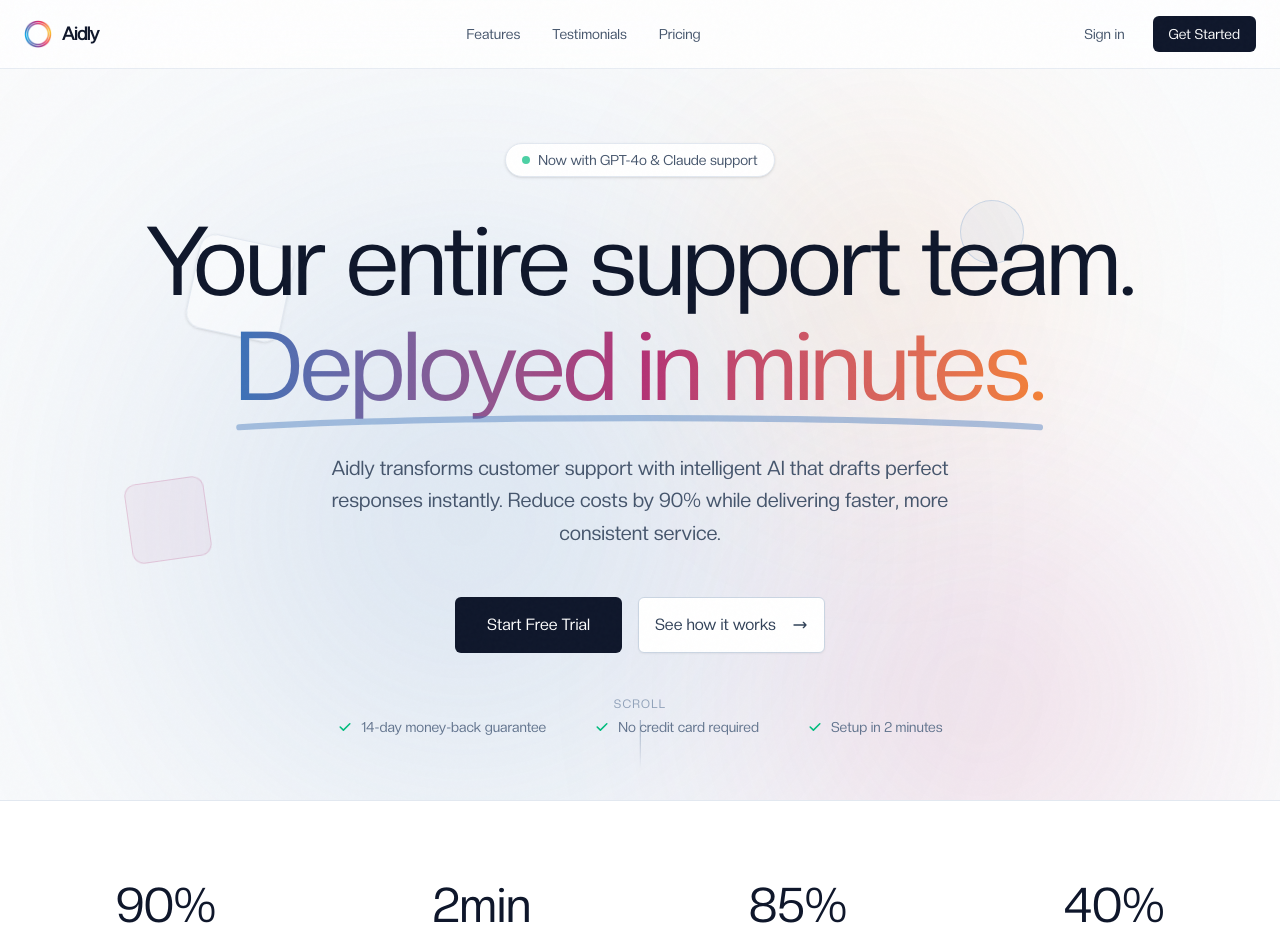
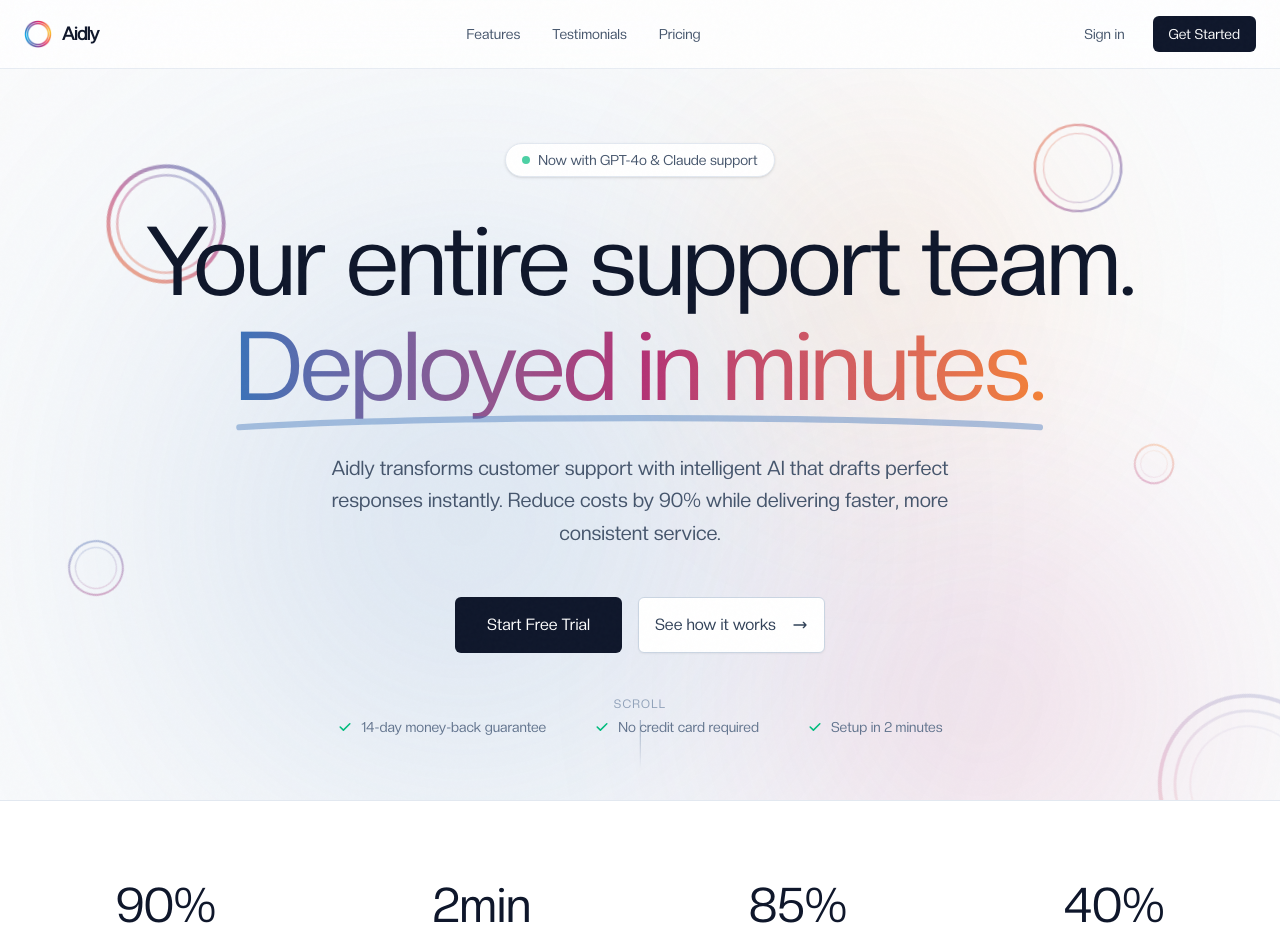
Before and after one commit to matiiimat/cs-appv1, a Next.js app: page /landing in a window 1280 px wide. Shown: the top 940 px of the page. Built offline with nearby package versions, Linux system fonts and the light colour scheme; a web font is replaced by a local one.

Commit message:
TEST UI: Landing Page v3.2

```diff
--- a/app/landing/page.tsx
+++ b/app/landing/page.tsx
@@ -330,28 +330,110 @@ export default function LuxuryLanding() {
           onMouseMove={handleMouseMove}
           className="relative flex min-h-screen items-center justify-center overflow-hidden px-6 pt-20"
         >
-          {/* Floating geometric elements */}
+          {/* Floating branded ring elements - inspired by logo */}
+          {/* Large ring - top left */}
           <div
-            className="absolute left-[15%] top-[30%] h-24 w-24 rounded-2xl border shadow-sm border-slate-200 bg-white/50 dark:border-white/[0.08] dark:bg-gradient-to-br dark:from-white/[0.03] dark:to-transparent dark:shadow-none"
+            className="absolute left-[8%] top-[20%] h-32 w-32 opacity-60 dark:opacity-40"
             style={{
-              transform: `translate3d(${(mousePos.x - 0.5) * -40}px, ${(mousePos.y - 0.5) * -40 + scrollY * 0.2}px, 0) rotate(12deg)`,
+              transform: `translate3d(${(mousePos.x - 0.5) * -40}px, ${(mousePos.y - 0.5) * -40 + scrollY * 0.2}px, 0)`,
               transition: 'transform 0.4s cubic-bezier(0.4, 0, 0.2, 1)',
             }}
-          />
+          >
+            <svg viewBox="0 0 100 100" className="h-full w-full animate-[spin_30s_linear_infinite]">
+              <defs>
+                <linearGradient id="ring-gradient-1" x1="0%" y1="0%" x2="100%" y2="100%">
+                  <stop offset="0%" stopColor="#3872B9" />
+                  <stop offset="50%" stopColor="#B33275" />
+                  <stop offset="100%" stopColor="#F38135" />
+                </linearGradient>
+              </defs>
+              <circle cx="50" cy="50" r="45" fill="none" stroke="url(#ring-gradient-1)" strokeWidth="3" />
+              <circle cx="50" cy="50" r="38" fill="none" stroke="url(#ring-gradient-1)" strokeWidth="2" opacity="0.6" />
+            </svg>
+          </div>
+
+          {/* Medium ring - top right */}
           <div
-            className="absolute right-[20%] top-[25%] h-16 w-16 rounded-full border border-[#3872B9]/20 bg-[#3872B9]/5 dark:bg-gradient-to-br dark:from-[#3872B9]/10 dark:to-transparent"
+            className="absolute right-[12%] top-[15%] h-24 w-24 opacity-50 dark:opacity-30"
             style={{
               transform: `translate3d(${(mousePos.x - 0.5) * 50}px, ${(mousePos.y - 0.5) * 50 + scrollY * 0.15}px, 0)`,
               transition: 'transform 0.5s cubic-bezier(0.4, 0, 0.2, 1)',
             }}
-          />
+          >
+            <svg viewBox="0 0 100 100" className="h-full w-full animate-[spin_25s_linear_infinite_reverse]">
+              <defs>
+                <linearGradient id="ring-gradient-2" x1="100%" y1="0%" x2="0%" y2="100%">
+                  <stop offset="0%" stopColor="#F38135" />
+                  <stop offset="50%" stopColor="#B33275" />
+                  <stop offset="100%" stopColor="#3872B9" />
+                </linearGradient>
+              </defs>
+              <circle cx="50" cy="50" r="45" fill="none" stroke="url(#ring-gradient-2)" strokeWidth="2.5" />
+              <circle cx="50" cy="50" r="36" fill="none" stroke="url(#ring-gradient-2)" strokeWidth="1.5" opacity="0.5" />
+            </svg>
+          </div>
+
+          {/* Small ring - bottom left */}
           <div
-            className="absolute bottom-[30%] left-[10%] h-20 w-20 rounded-xl border border-[#B33275]/20 bg-[#B33275]/5 dark:bg-gradient-to-br dark:from-[#B33275]/10 dark:to-transparent"
+            className="absolute bottom-[25%] left-[5%] h-16 w-16 opacity-40 dark:opacity-25"
             style={{
-              transform: `translate3d(${(mousePos.x - 0.5) * 30}px, ${(mousePos.y - 0.5) * 30 + scrollY * 0.25}px, 0) rotate(-8deg)`,
+              transform: `translate3d(${(mousePos.x - 0.5) * 30}px, ${(mousePos.y - 0.5) * 30 + scrollY * 0.25}px, 0)`,
               transition: 'transform 0.35s cubic-bezier(0.4, 0, 0.2, 1)',
             }}
-          />
+          >
+            <svg viewBox="0 0 100 100" className="h-full w-full animate-[spin_20s_linear_infinite]">
+              <defs>
+                <linearGradient id="ring-gradient-3" x1="0%" y1="100%" x2="100%" y2="0%">
+                  <stop offset="0%" stopColor="#3872B9" />
+                  <stop offset="100%" stopColor="#B33275" />
+                </linearGradient>
+              </defs>
+              <circle cx="50" cy="50" r="42" fill="none" stroke="url(#ring-gradient-3)" strokeWidth="3" />
+              <circle cx="50" cy="50" r="32" fill="none" stroke="url(#ring-gradient-3)" strokeWidth="2" opacity="0.5" />
+            </svg>
+          </div>
+
+          {/* Extra small ring - right side middle */}
+          <div
+            className="absolute right-[8%] top-[55%] h-12 w-12 opacity-30 dark:opacity-20"
+            style={{
+              transform: `translate3d(${(mousePos.x - 0.5) * 60}px, ${(mousePos.y - 0.5) * 60 + scrollY * 0.1}px, 0)`,
+              transition: 'transform 0.45s cubic-bezier(0.4, 0, 0.2, 1)',
+            }}
+          >
+            <svg viewBox="0 0 100 100" className="h-full w-full animate-[spin_15s_linear_infinite_reverse]">
+              <defs>
+                <linearGradient id="ring-gradient-4" x1="50%" y1="0%" x2="50%" y2="100%">
+                  <stop offset="0%" stopColor="#B33275" />
+                  <stop offset="100%" stopColor="#F38135" />
+                </linearGradient>
+              </defs>
+              <circle cx="50" cy="50" r="40" fill="none" stroke="url(#ring-gradient-4)" strokeWidth="4" />
+              <circle cx="50" cy="50" r="28" fill="none" stroke="url(#ring-gradient-4)" strokeWidth="2" opacity="0.4" />
+            </svg>
+          </div>
+
+          {/* Large decorative ring - bottom right (partially visible) */}
+          <div
+            className="absolute -bottom-[10%] -right-[5%] h-48 w-48 opacity-20 dark:opacity-10"
+            style={{
+              transform: `translate3d(${(mousePos.x - 0.5) * -20}px, ${(mousePos.y - 0.5) * -20 + scrollY * 0.08}px, 0)`,
+              transition: 'transform 0.5s cubic-bezier(0.4, 0, 0.2, 1)',
+            }}
+          >
+            <svg viewBox="0 0 100 100" className="h-full w-full animate-[spin_40s_linear_infinite]">
+              <defs>
+                <linearGradient id="ring-gradient-5" x1="0%" y1="0%" x2="100%" y2="100%">
+                  <stop offset="0%" stopColor="#3872B9" />
+                  <stop offset="50%" stopColor="#B33275" />
+                  <stop offset="100%" stopColor="#F38135" />
+                </linearGradient>
+              </defs>
+              <circle cx="50" cy="50" r="46" fill="none" stroke="url(#ring-gradient-5)" strokeWidth="2" />
+              <circle cx="50" cy="50" r="38" fill="none" stroke="url(#ring-gradient-5)" strokeWidth="1.5" opacity="0.6" />
+              <circle cx="50" cy="50" r="30" fill="none" stroke="url(#ring-gradient-5)" strokeWidth="1" opacity="0.3" />
+            </svg>
+          </div>
 
           <div className="relative z-10 mx-auto max-w-5xl text-center">
             {/* Announcement badge */}
```
